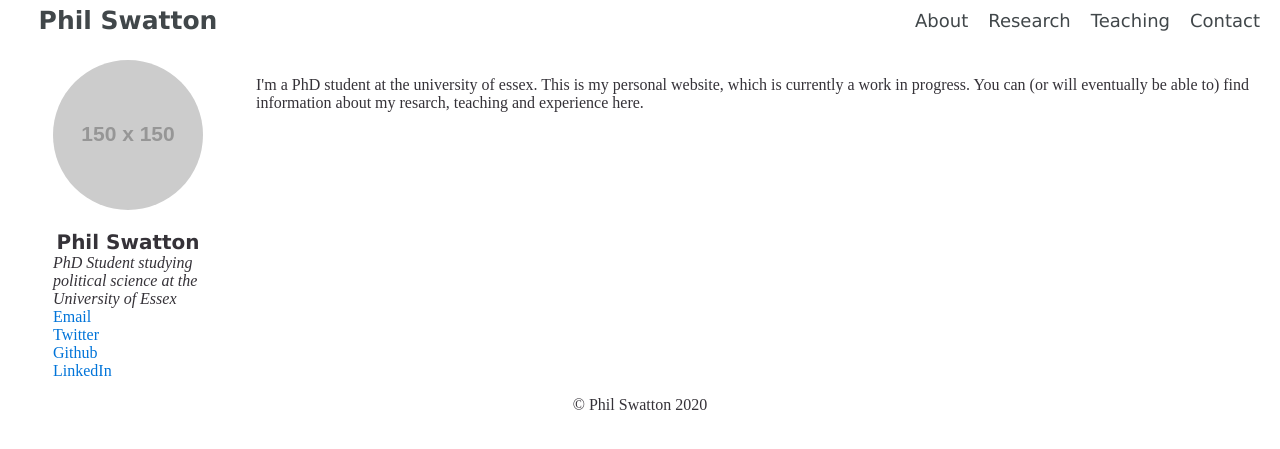
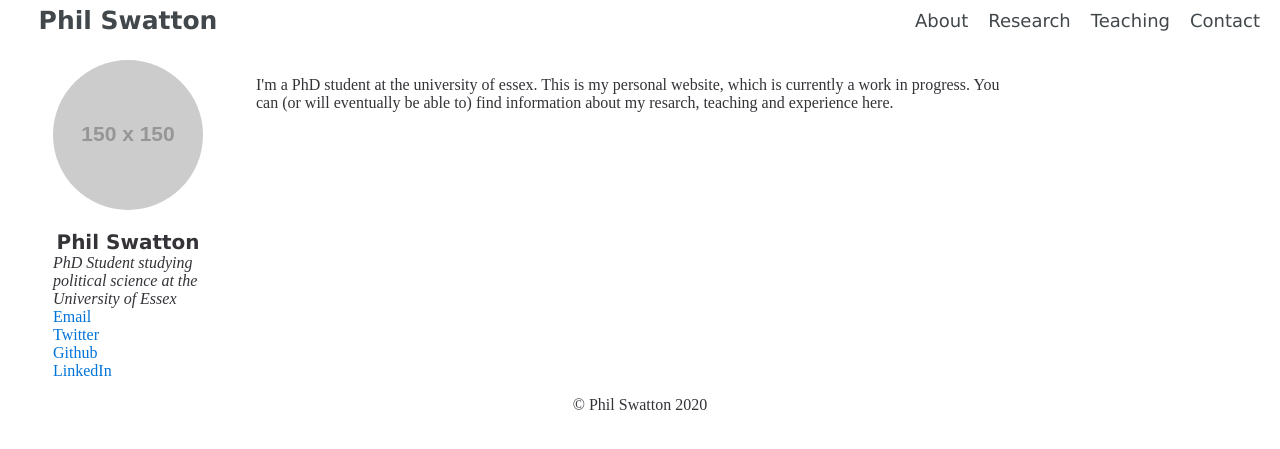
Before and after one commit to philswatton/philswatton.github.io, a Jekyll site: the page built from index.html, in a window 1280 px wide. Shown: the top 449 px of the page. Built offline with Jekyll 4.4.1, drawn with Linux system fonts in a browser that asks for light colours.

Commit message:
Update main.css

```diff
--- a/css/main.css
+++ b/css/main.css
@@ -137,7 +137,7 @@ nav a:hover {
 
 /*Main content*/
 .content {
-  flex: 0 0 80%;
+  flex: 0 1 80%;
   margin-top: 0px;
 
   padding: 0px 20% 0px 0px;
```
